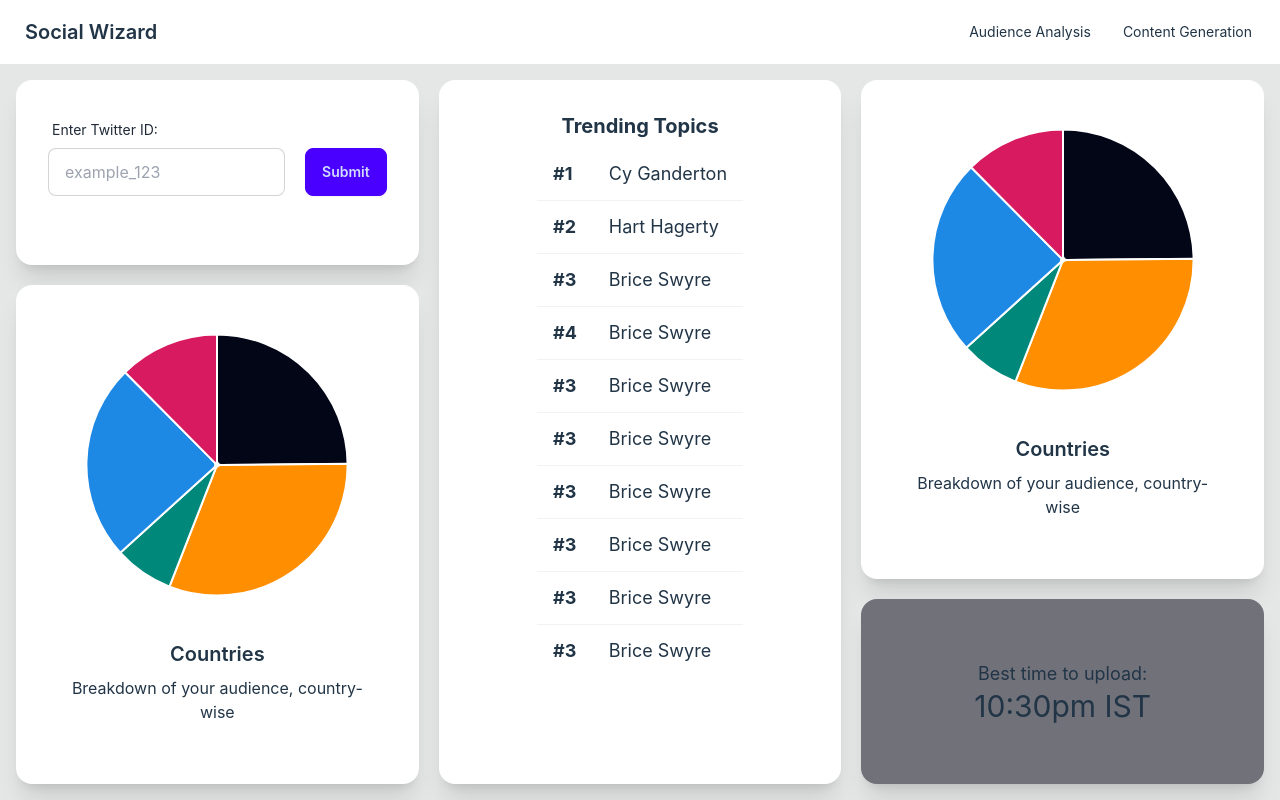
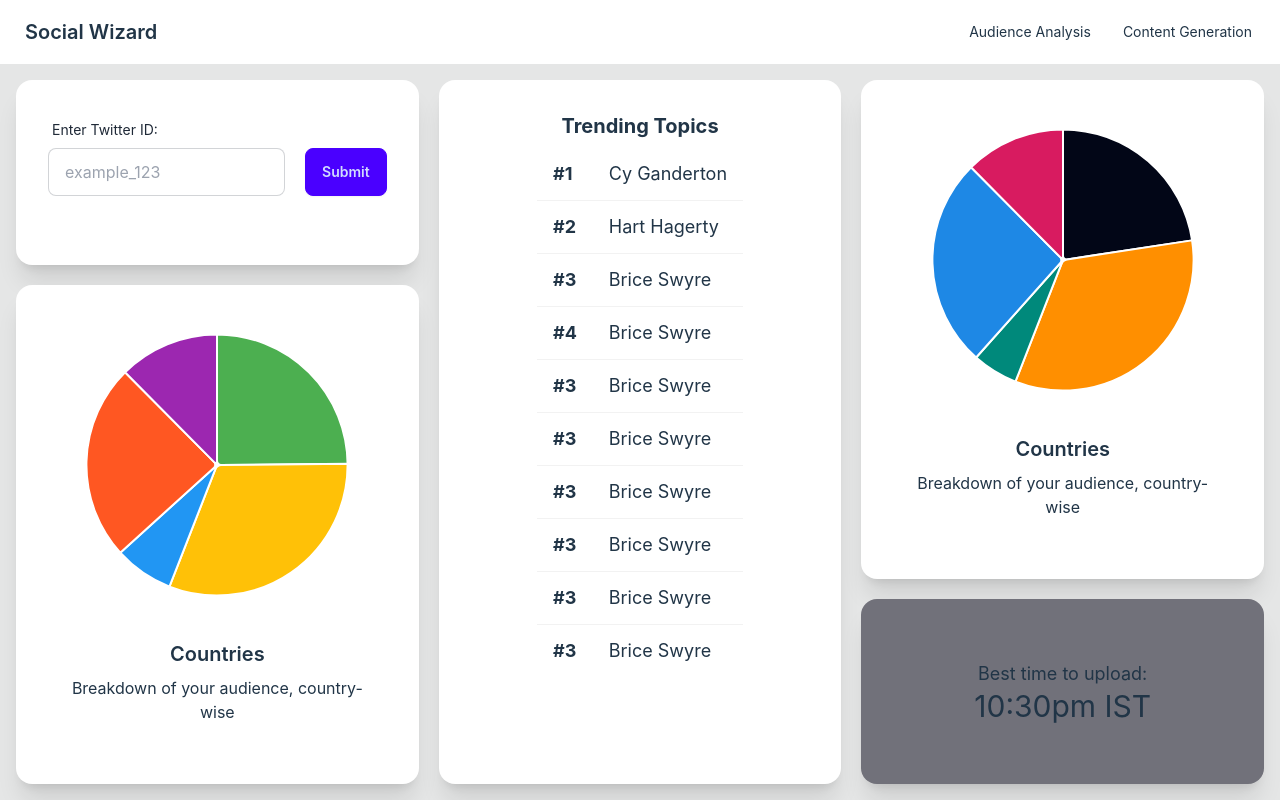
Before and after one commit to PritK99/Social-Wizard, a React (Vite) app in the folder frontend/: page /audience in a window 1280 px wide. Built offline with nearby package versions, Linux system fonts and the light colour scheme.

Commit message:
update audience.jsx

```diff
--- a/frontend/src/Audience.jsx
+++ b/frontend/src/Audience.jsx
@@ -7,7 +7,7 @@ import {
 import Chart from "react-apexcharts";
 
 
-const chartConfig = {
+const chartConfig1 = {
 type: "pie",
 width: 280,
 height: 280,
@@ -24,12 +24,37 @@ options: {
     dataLabels: {
     enabled: false,
     },
-    colors: ["#020617", "#ff8f00", "#00897b", "#1e88e5", "#d81b60"],
+    colors: ["#4CAF50","#FFC107" ,"#2196F3" ,"#FF5722" ,"#9C27B0" ],
     legend: {
     show: false,
     },
 },
 };
+
+
+const chartConfig2 = {
+    type: "pie",
+    width: 280,
+    height: 280,
+    series: [40, 59, 10, 46, 22],
+    options: {
+        chart: {
+        toolbar: {
+            show: false,
+        },
+        },
+        title: {
+        show: "",
+        },
+        dataLabels: {
+        enabled: false,
+        },
+        colors: ["#020617", "#ff8f00", "#00897b", "#1e88e5", "#d81b60"],
+        legend: {
+        show: false,
+        },
+    },
+    };
 
 export default function Audience() {
     return (
@@ -48,7 +73,7 @@ export default function Audience() {
                 </div>
                 <div className="card bg-base-100 basis-1/2 shadow-xl p-5">
                     <figure className="px-5 pt-5">
-                        <Chart {...chartConfig} />
+                        <Chart {...chartConfig1} />
                     </figure>
                     <div className="card-body items-center text-center">
                         <h2 className="card-title pb-0">Countries</h2>
@@ -121,7 +146,7 @@ export default function Audience() {
             <div className="basis-1/3 flex flex-col gap-y-5">
                 <div className="card bg-base-100 basis-1/2 shadow-xl p-5">
                     <figure className="px-5 pt-5">
-                        <Chart {...chartConfig} />
+                        <Chart {...chartConfig2} />
                     </figure>
                     <div className="card-body items-center text-center">
                         <h2 className="card-title pb-0">Countries</h2>
```
